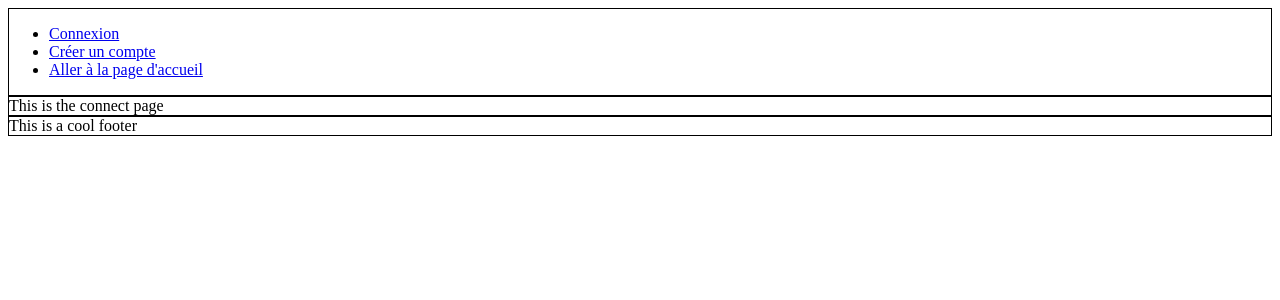
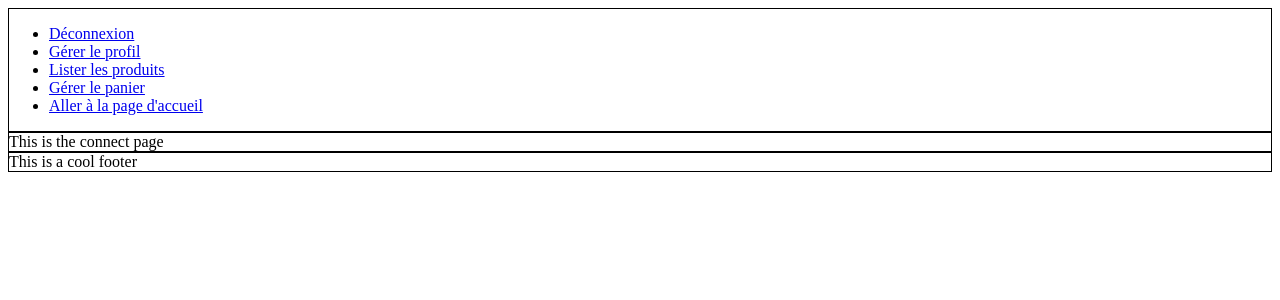
Before and after one commit to TheBoje/Projet_Web2, a Symfony app: template site/templates/vues/account/connect.html.twig in a window 1280 px wide. Shown: the top 300 px of the page. Run offline with Twig, Linux system fonts and the light colour scheme; the template is opened without the code that fills it, so the values that code supplies are empty; some libraries are stand-ins or nearby versions.

Commit message:
Ajout des liens pour le menu

```diff
--- a/site/templates/commons/_menu.html.twig
+++ b/site/templates/commons/_menu.html.twig
@@ -1,22 +1,25 @@
 {% block menu %}
 <ul>
     {# TODO: use real variable instead of this static usage #}
-    {% set isAuth = false %}
-    {% set user = "customer" %}
+    {% set isAuth = true %}
+    {% set isAdmin = false %}
 
     {% if isAuth == false %}
         <li><a href="{{ path('account_connect') }}">Connexion</a></li>
         <li><a href="{{ path('account_createAccount') }}">Créer un compte</a></li>
     {% else %}
         <li><a href="{{ path('account_disconnect') }}">Déconnexion</a></li>
+        {% if isAdmin == true %}
+            <li><a href="{{ path('admin_listUsers') }}">Gérer les clients</a></li>
+            <li><a href="{{ path('admin_editProducts') }}">Créer un produit</a></li>
+            <li><a href="https://fr.wikipedia.org/wiki/Amour_et_Amn%C3%A9sie">Amour et amnésie</a></li>
+        {% else %}
+            <li><a href="{{ path('account_editProfile') }}">Gérer le profil</a></li>
+            <li><a href="{{ path('product_productList') }}">Lister les produits</a></li>
+            <li><a href="{{ path('product_orders') }}">Gérer le panier</a></li>
+        {% endif %}
     {% endif %}
 
     <li><a href="{{ path('account_welcome') }}">Aller à la page d'accueil</a></li>
-
-    {% if user == "admin" %}
-
-    {% elseif user == "customer" %}
-
-    {% endif %}
 </ul>
 {% endblock %}
```
